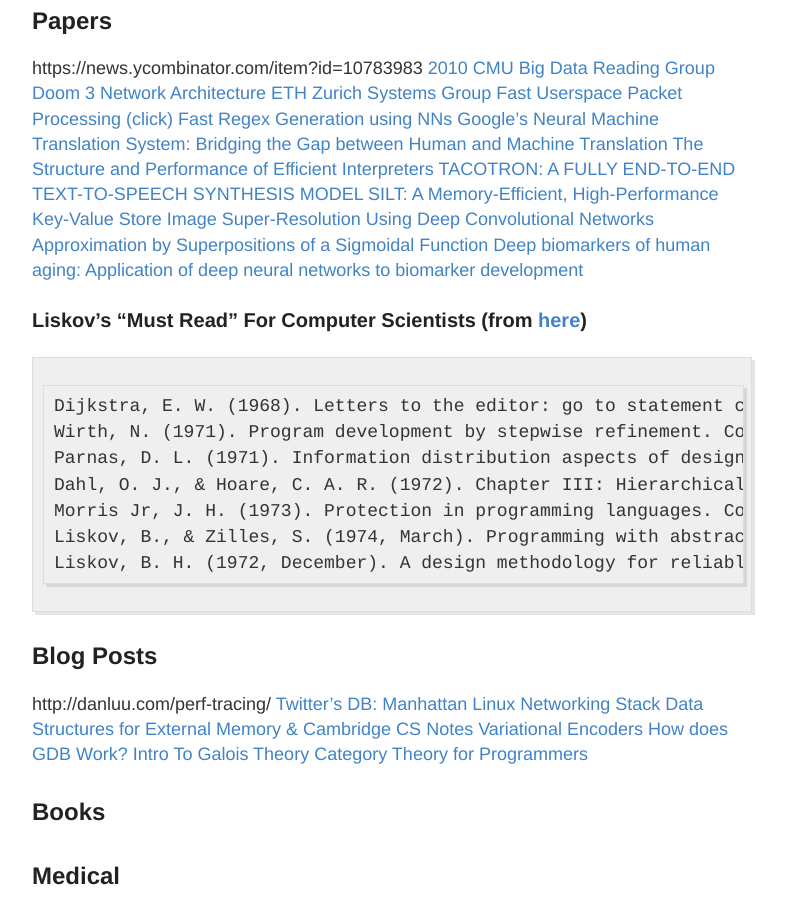
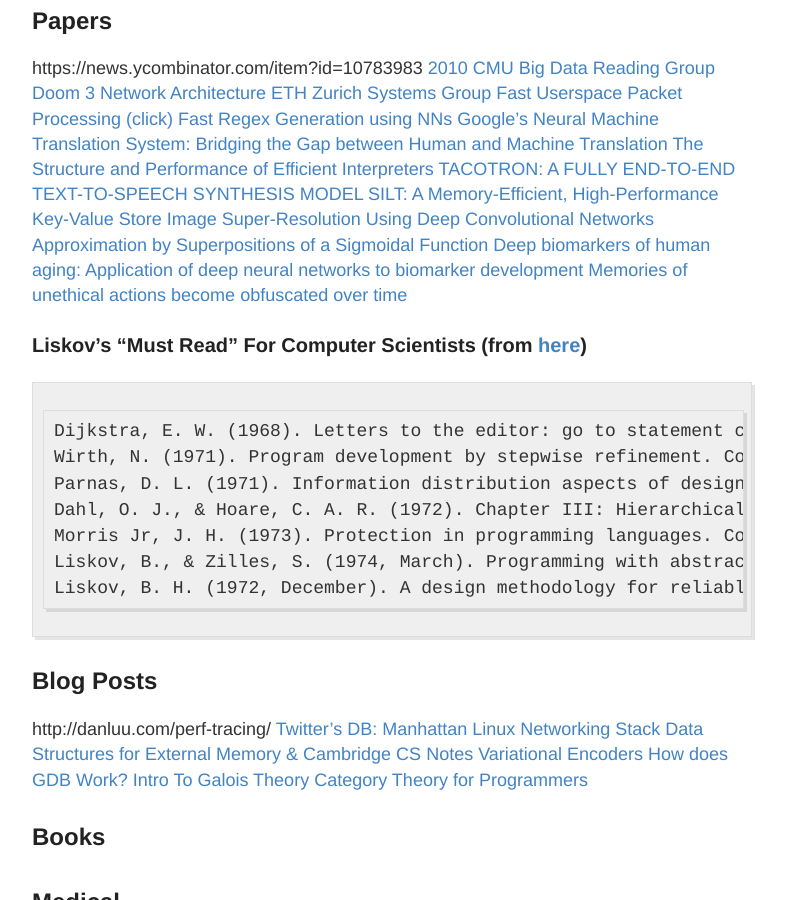
Before and after one commit to RONNCC/ronncc.github, a Jekyll site: the page built from _posts/2015-12-25-ReadingList.md, in a window 1280 px wide and 900 px high, scrolled down 800 px. Shown: the whole window, without its empty margins (248-1034 px from the left). Built offline with Jekyll 4.4.1, drawn with Linux system fonts in a browser that asks for light colours; comment, search, counter and statistics services are not loaded.

Commit message:
Updated 2015-12-25-ReadingList.md

```diff
--- a/_posts/2015-12-25-ReadingList.md
+++ b/_posts/2015-12-25-ReadingList.md
@@ -46,6 +46,8 @@
 [Image Super-Resolution Using Deep Convolutional Networks](https://arxiv.org/pdf/1501.00092.pdf)
 [Approximation by Superpositions of a Sigmoidal Function](https://pdfs.semanticscholar.org/05ce/b32839c26c8d2cb38d5529cf7720a68c3fab.pdf)
 [Deep biomarkers of human aging: Application of deep neural networks to biomarker development](http://www.impactaging.com/papers/v8/n5/full/100968.html)
+[Memories of unethical actions become obfuscated over time](http://www.pnas.org/content/early/2016/05/11/1523586113.full)
+
 
 
 
```
